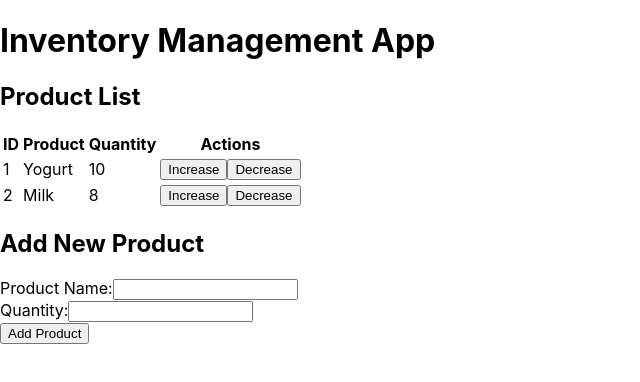
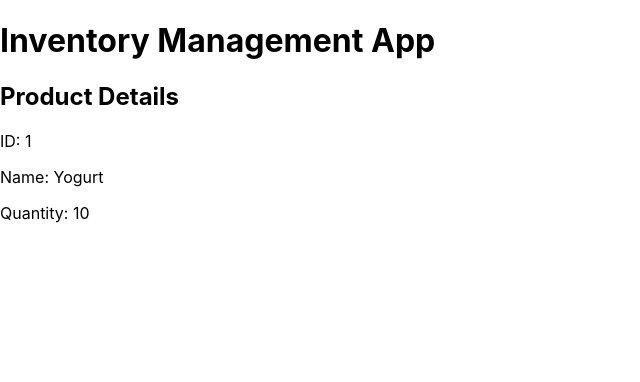
Before and after one commit to erhaneth/inventory-app, a React (Create React App) app: page /product/1 in a window 1280 px wide. Shown: the top 382 px of the page, without its empty margins (0-640 px from the left). Built offline with nearby package versions, Linux system fonts and the light colour scheme.

Commit message:
fixed the bug

```diff
--- a/package.json
+++ b/package.json
@@ -8,6 +8,7 @@
     "@testing-library/user-event": "^13.5.0",
     "react": "^18.2.0",
     "react-dom": "^18.2.0",
+    "react-router-dom": "^6.10.0",
     "react-scripts": "5.0.1",
     "web-vitals": "^2.1.4"
   },
--- a/src/App.js
+++ b/src/App.js
@@ -1,12 +1,33 @@
-import React from "react";
+import React, { useState } from "react";
+import { BrowserRouter as Router, Route, Routes } from "react-router-dom";
 import ProductList from "./components/ProductList";
+import ProductDetails from "./components/ProductDetails";
 
 function App() {
+  const [products, setProducts] = useState([
+    { id: 1, name: "Yogurt", quantity: 10 },
+    { id: 2, name: "<ilk>", quantity: 8 },
+    // Initial products
+  ]);
+
   return (
-    <div className="App">
-      <h1>Inventory Management App</h1>
-      <ProductList />
-    </div>
+    <Router>
+      <div className="App">
+        <h1>Inventory Management App</h1>
+        <Routes>
+          <Route
+            path="/"
+            element={
+              <ProductList products={products} setProducts={setProducts} />
+            }
+          />
+          <Route
+            path="/product/:id"
+            element={<ProductDetails products={products} />}
+          />
+        </Routes>
+      </div>
+    </Router>
   );
 }
 
--- /dev/null
+++ b/src/components/ProductDetails.js
@@ -0,0 +1,22 @@
+import React from "react";
+import { useParams } from "react-router-dom";
+
+const ProductDetails = ({ products }) => {
+  const { id } = useParams();
+  const product = products.find((item) => item.id === parseInt(id));
+
+  if (!product) {
+    return <p>Product not found</p>;
+  }
+
+  return (
+    <div>
+      <h2>Product Details</h2>
+      <p>ID: {product.id}</p>
+      <p>Name: {product.name}</p>
+      <p>Quantity: {product.quantity}</p>
+    </div>
+  );
+};
+
+export default ProductDetails;
--- a/src/components/ProductList.js
+++ b/src/components/ProductList.js
@@ -1,4 +1,5 @@
 import React, { useState } from "react";
+import { Link } from "react-router-dom";
 import ProductForm from "./ProductForm";
 import Notification from "./Notification";
 
@@ -56,6 +57,9 @@ const ProductList = () => {
           {products.map((product) => (
             <tr key={product.id}>
               <td>{product.id}</td>
+              <td>
+                <Link to={`/product/${product.id}`}>{product.name}</Link>
+              </td>
               <td>{product.name}</td>
               <td>{product.quantity}</td>
               <td>
```
Also changed, not shown: 1 other file (tests, documents, lock files or other folders).
